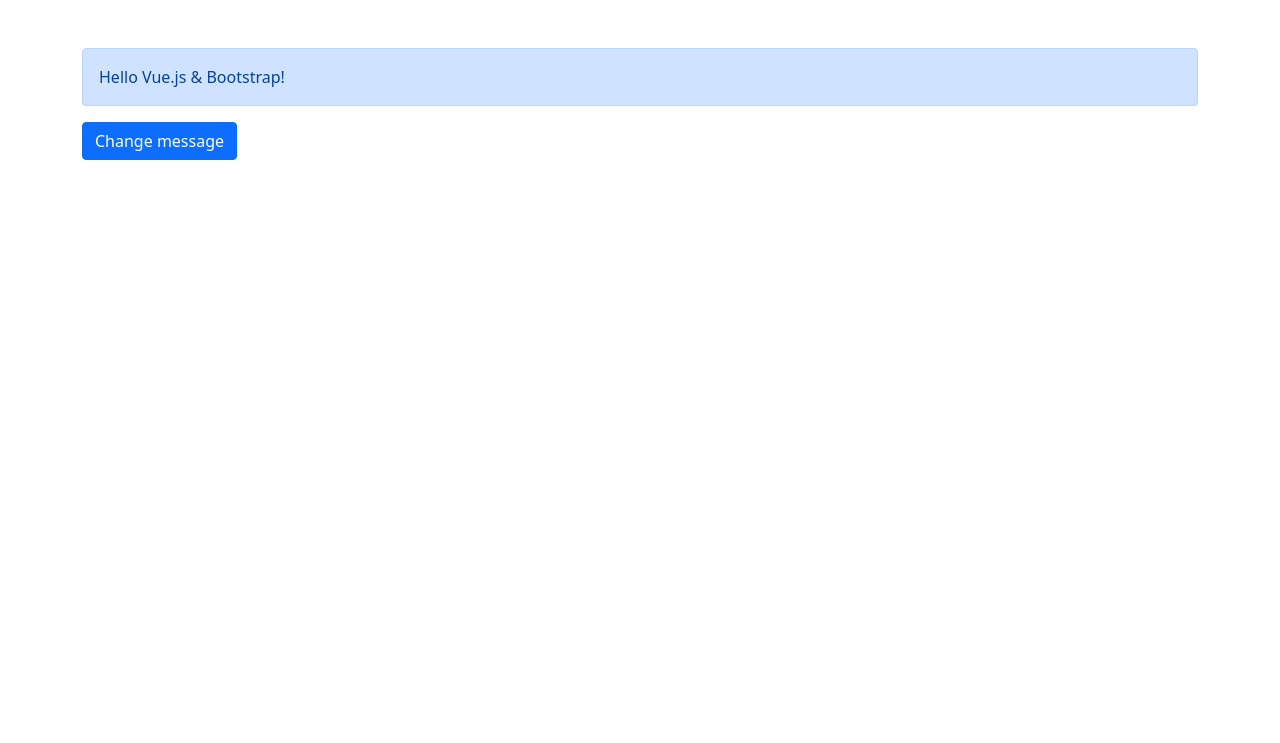
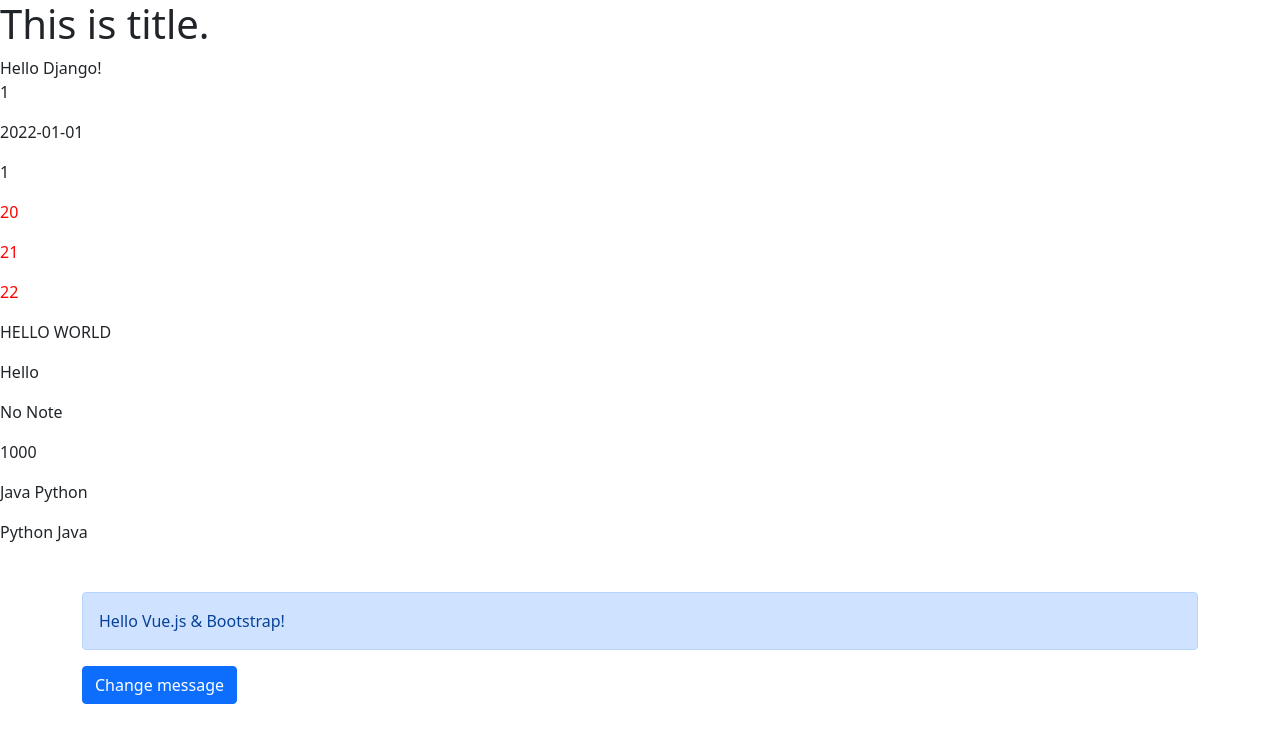
Before and after one commit to riseryan89/fastcampus_note, a Django app: page / in a window 1280 px wide. Shown: the top 743 px of the page. Run offline with Django 3.2, Linux system fonts and the light colour scheme; some libraries are stand-ins or nearby versions.

Commit message:
Ch 04 / Clip 02

```diff
--- /dev/null
+++ b/app/templatetags/custom_tags.py
@@ -0,0 +1,14 @@
+from django import template
+
+
+register = template.Library()
+
+
+@register.filter()
+def word_changer(value):
+    value = str(value).lower()
+    if value == "python":
+        return "Java"
+    elif value == "java":
+        return "Python"
+    return value
--- a/app/views/index.py
+++ b/app/views/index.py
@@ -12,6 +12,8 @@ def index(request):
         price=1000,
         note=None,
         msg="Hello World",
+        java="Java",
+        python="Python",
     )
 
     return render(request, "index.html", rendering_info)
--- a/templates/index.html
+++ b/templates/index.html
@@ -1,15 +1,31 @@
 {% extends 'base.html' %}
+{% load custom_tags %}
 
 {% block title %}
     {{title}}
 {% endblock %}
-
 {% block head %}
 <script src="https://unpkg.com/masonry-layout@4/dist/masonry.pkgd.min.js"></script>
 {% endblock %}
 
 {% block body %}
 <body>
+    {% include 'include.html' %}
+    Hello Django!
+    <p>{{ user_id }}</p>
+    <p>{{ date_joined|date:"Y-m-d" }}</p>
+    <p>{{ category_list|first }}</p>
+    {% for i in category_list %}
+    <p style="color: red;">{{i|add:19}}</p>
+    {% endfor %}
+    <p>{{ msg|upper }}</p>
+    <p>{{ msg|cut:"World" }}</p>
+    <p>{{ note|default:"No Note" }}</p>
+    <p>{{ price|floatformat:"-3g" }}</p>
+    <p></p>
+    <p>{{ java }} {{ java|word_changer }}</p>
+    <p>{{ python }} {{ python|word_changer }}</p>
+
   <div class="container mt-5" id="app">
     <div class="alert alert-primary" role="alert">
         [[ message ]]
```
Also changed, not shown: app/templatetags/__init__.py (added).
